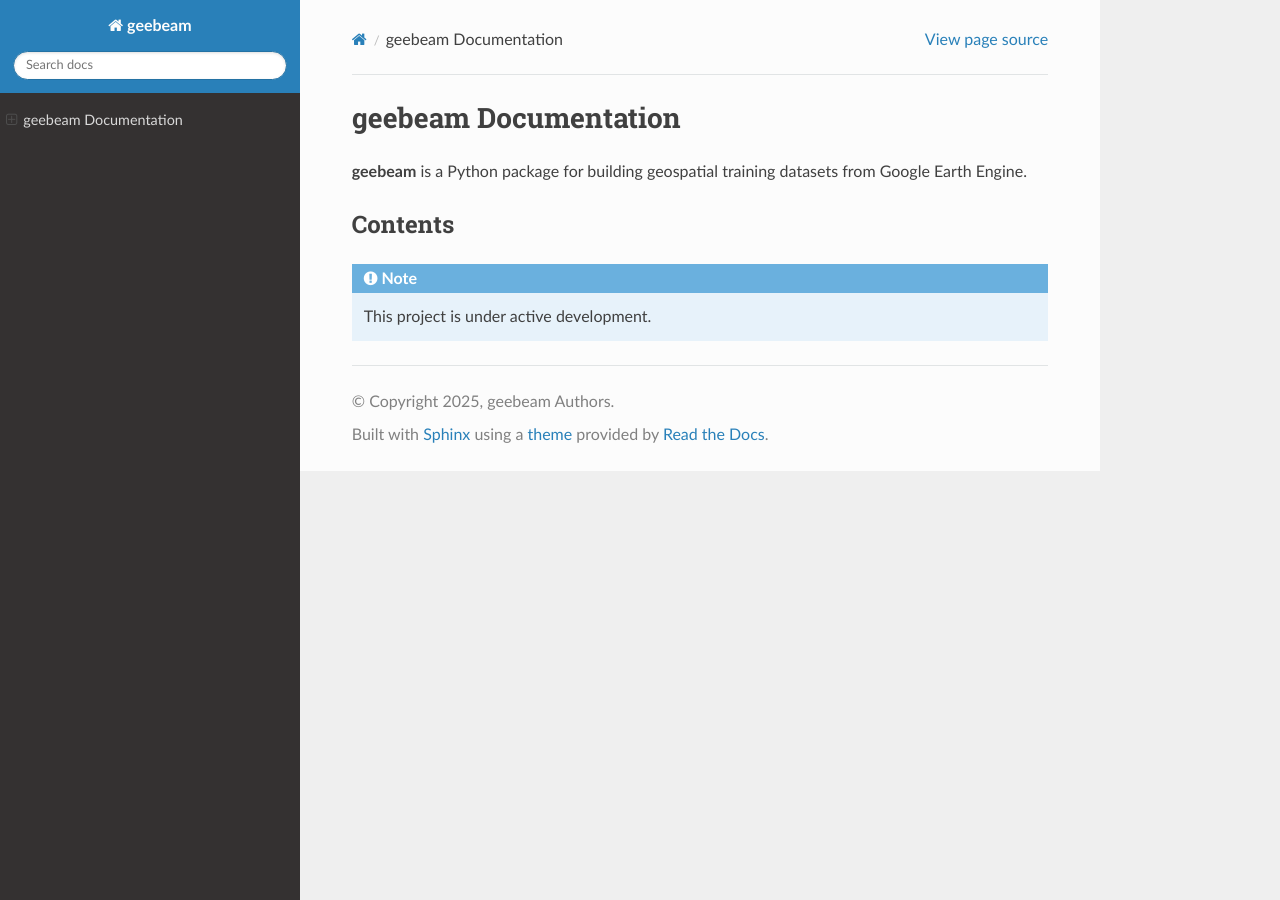
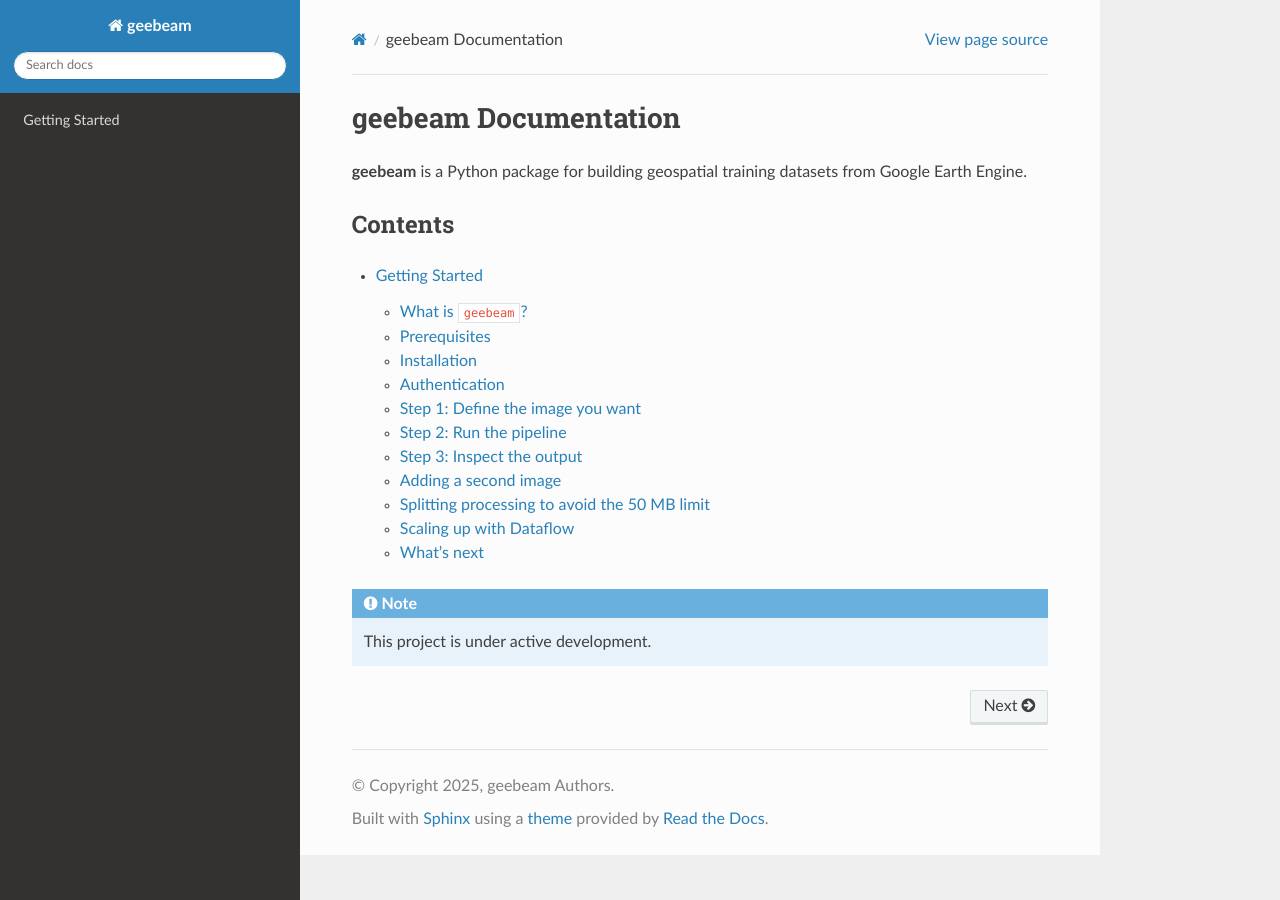
Before and after one commit to kysolvik/geebeam, a Sphinx documentation site: the page built from docs/index.rst, in a window 1280 px wide. Built offline with Sphinx 7.4.7 and the Read the Docs theme 3.1.0, drawn with Linux system fonts in a browser that asks for light colours; some of the changed lines change nothing that is shown.

Commit message:
Getting started tutorial

```diff
--- /dev/null
+++ b/docs/getting_started.rst
@@ -0,0 +1,330 @@
+Getting Started
+===============
+
+In this tutorial we will download a set of Landsat 8 image patches from a
+region of central-west Brazil and save them as GeoTIFFs on your local machine.
+By the end you will have real files you can open in QGIS, rasterio, or any GIS
+tool — and a working mental model of how ``geabeam`` pipelines are structured.
+
+.. note::
+
+   This tutorial runs locally. We'll keep the sample count small (10 patches)
+   so everything finishes in under a minute or so. For info on running on
+   DataFlow, see :ref:`scaling-up`.
+
+What is ``geebeam``?
+--------------------
+
+``geebeam`` builds and executes Apache Beam pipelines to download patches of
+Earth Engine data. It automatically runs in parallel, can be run locally or
+on Google Cloud Dataflow, and supports writing to various popular geospatial
+machine learning/AI dataset formats, including GeoTIFFs, Tensorflow Datasets,
+and WebDataset.
+
+Prerequisites
+-------------
+
+Before starting you will need:
+
+- **Python 3.10 or later**
+- **A Google account with Earth Engine access.** Sign up at
+  `earthengine.google.com <https://earthengine.google.com>`_ if you haven't
+  already. Approval is usually instant for existing Google accounts.
+- **A Google Cloud project.** Only needed if running on DataFlow and/or
+  if you do not meet `Earth Engine's Noncommercial/Research Use criteria
+  <https://earthengine.google.com/noncommercial/>`_. The Google Cloud
+  free tier is sufficient for this tutorial. Create one at
+  `console.cloud.google.com <https://console.cloud.google.com>`_.
+
+
+Installation
+------------
+
+.. code-block:: bash
+
+   pip install geebeam
+
+To verify the install worked:
+
+.. code-block:: python
+
+   import geebeam
+   print(geebeam.__version__)
+
+
+Authentication
+--------------
+
+geebeam uses the Earth Engine Python API, which needs a one-time authentication
+step:
+
+.. code-block:: bash
+
+   earthengine authenticate
+
+This opens a browser window and saves credentials locally. You only need to do
+this once per machine.
+
+You also need to tell Earth Engine which Google Cloud project to bill API calls
+against. The easiest way is to let the SDK detect it from your environment:
+
+.. code-block:: python
+
+   import google.auth
+   PROJECT_ID = google.auth.default()[1]   # reads from gcloud config
+   print(PROJECT_ID)                       # confirm it's the right project
+
+Or just set it directly::
+
+   PROJECT_ID = "my-gcp-project"
+
+
+Step 1: Define the image you want
+----------------------------------
+
+``geabeam`` downloads image "chips" — fixed-size pixel patches — from any
+``ee.Image`` you can build with the Earth Engine Python API. You tell ``geabeam``
+*what* to download; it handles the parallelism and file writing.
+
+Here we'll build a cloud-free Landsat 8 composite for 2023:
+
+.. code-block:: python
+
+   import ee
+   import geebeam
+
+   ee.Initialize(project=PROJECT_ID)
+
+   ls8_collection = ee.ImageCollection("LANDSAT/LC08/C02/T1_L2") \
+       .filterDate("2023-01-01", "2023-12-31")
+
+   ls8_composite = ls8_collection.median().select(
+       ["SR_B2", "SR_B3", "SR_B4", "SR_B5", "SR_B6", "SR_B7"]
+   )
+
+A few things to notice:
+
+- ``image_list`` (used in the next step) must be a **Python list** of
+  ``ee.Image`` objects, even when you only have one image. This is how ``geabeam``
+  knows how to split bands across workers when needed.
+- The image is not downloaded yet — this is just an EE graph definition. Nothing
+  leaves Google's servers until the pipeline runs. When that happens, ``geebeam``
+  will automatically serialize the  graph definition and send it to the workers
+  to start downloading patches.
+
+
+Step 2: Run the pipeline
+-------------------------
+
+:func:`~geebeam.sample_and_run_pipeline` is the quickest way to get started. It
+randomly samples ``n_sample`` points within a region, then downloads a patch
+centered on each point.
+
+.. code-block:: python
+
+   geebeam.sample_and_run_pipeline(
+       image_list=[ls8_composite],
+       sampling_region=ee.Geometry.Rectangle(-55.0, -12.0, -50.0, -16.0),
+       n_sample=10,
+       patch_size=128,   # 128 × 128 pixels per chip
+       scale=30,         # 30 m/pixel (native Landsat resolution)
+       crs="EPSG:4326",
+       project=PROJECT_ID,
+       output_path="./tutorial_output/",
+       validation_ratio=0.2,   # 2 of the 10 patches go to the validation split
+   )
+
+You will see Apache Beam log lines scroll by. When it finishes the
+``tutorial_output/`` directory will exist.
+
+**What does ``patch_size`` and ``scale`` mean together?**
+Each chip covers ``128 × 30 m = 3.84 km`` on a side. Increasing ``patch_size``
+gives more spatial context. Increasing ``scale`` also gives more spatial_context
+but at the cost of lower resolution/detail.
+
+**What does ``position`` do?**
+By default each sampling point is the *center* of its patch
+(``position="center"``). You can change this to ``"top-left"``,
+``"top-right"``, ``"bottom-left"``, or ``"bottom-right"`` if your workflow
+requires the coordinate to refer to a specific corner.
+
+
+Step 3: Inspect the output
+---------------------------
+
+.. code-block:: text
+
+   tutorial_output/
+   ├── train/
+   │   ├── 00000.tif
+   │   ├── 00001.tif
+   │   └── ...          (8 patches)
+   ├── validation/
+   │   ├── 00008.tif
+   │   └── 00009.tif    (2 patches)
+   └── metadata-00000-of-00001.parquet
+
+Each ``.tif`` is a multi-band GeoTIFF containing all the bands from your image
+list. The ``metadata`` Parquet file records the sampling location (``x``, ``y``),
+the patch origin (``x_topleft``, ``y_topleft``), the split assignment, and the
+file path for each chip.
+
+Open a chip with rasterio to confirm it looks right:
+
+.. code-block:: python
+
+   import rasterio
+   import matplotlib.pyplot as plt
+   import numpy as np
+
+   with rasterio.open("tutorial_output/train/00000.tif") as ds:
+       print("CRS:", ds.crs)
+       print("Bands:", ds.count)
+       print("Shape:", ds.height, "×", ds.width)
+
+       # Read RGB bands (B4=red, B3=green, B2=blue in Landsat 8 L2)
+       r, g, b = ds.read(2), ds.read(1), ds.read(0)
+
+   rgb = np.stack([r, g, b], axis=-1).astype(float)
+   rgb = (rgb - rgb.min()) / (rgb.max() - rgb.min() + 1e-6)   # stretch to [0, 1]
+   plt.imshow(rgb)
+   plt.title("Patch 00000 — RGB")
+   plt.axis("off")
+   plt.show()
+
+You can also read the metadata table:
+
+.. code-block:: python
+
+   import pandas as pd
+
+   df = pd.read_parquet("tutorial_output/metadata-00000-of-00001.parquet")
+   print(df[["id", "x", "y", "x_topleft", "y_topleft", "split", "image_path"]])
+
+
+Adding a second image
+----------------------
+
+One of the main reasons to use ``geabeam`` is that downloading many datasets in a
+single pipeline is just as easy as downloading one. The bands from every image in
+``image_list`` are stacked into the same chip/patch files:
+
+.. code-block:: python
+
+   # MapBiomas land-use / land-cover, same year
+   mb_lulc = (
+       ee.Image(
+           "projects/mapbiomas-public/assets/brazil/lulc/"
+           "collection10_1/mapbiomas_brazil_collection10_1_coverage_v1"
+       )
+       .select("classification_2023")
+   )
+
+   geebeam.sample_and_run_pipeline(
+       image_list=[ls8_composite, mb_lulc],    # both images here
+       sampling_region=ee.Geometry.Rectangle(-55.0, -12.0, -50.0, -16.0),
+       n_sample=10,
+       patch_size=128,
+       scale=30,
+       crs="EPSG:4326",
+       project=PROJECT_ID,
+       output_path="./tutorial_output_with_lulc/",
+       validation_ratio=0.2,
+   )
+
+The output TIFFs will now contain 7 bands (6 Landsat + 1 LULC). Band names in
+the file metadata match the EE band names, so you can always tell which is which.
+
+
+Splitting processing to avoid the 50 MB limit
+----------------------------------------------
+
+Each call to Earth Engine's ``computePixels`` API is capped at **50 MB** per
+response. By default ``geabeam`` combines all bands from all images in
+``image_list`` into a single request per patch, so you can hit this limit with
+large patches or many bands.
+
+A rough estimate of response size:
+
+.. code-block:: text
+
+   response_bytes ≈ patch_size × patch_size × n_bands × bytes_per_pixel
+   e.g. 512 × 512 × 48 bands × 4 bytes (float32) ≈ 50 MB
+
+When you expect to be near or over the limit, pass ``split_processing=True``.
+This makes ``geabeam`` issue **one** ``computePixels`` request per image in
+``image_list`` instead of one combined request, so each individual call stays
+well under the cap:
+
+.. code-block:: python
+
+   geebeam.sample_and_run_pipeline(
+       image_list=[ls8_composite, mb_lulc],
+       split_processing=True,    # one EE request per image
+       sampling_region=ee.Geometry.Rectangle(-55.0, -12.0, -50.0, -16.0),
+       n_sample=10,
+       patch_size=512,
+       scale=30,
+       crs="EPSG:4326",
+       project=PROJECT_ID,
+       output_path="./tutorial_output_split/",
+   )
+
+The output is identical — bands from all images are still merged into the same
+chip files. The only difference is the number of round-trips to Earth Engine
+per patch: one per image rather than one total. For small patches or few bands
+this adds unnecessary overhead, so leave it at the default (``False``) unless
+you actually need it.
+
+
+.. _scaling-up:
+
+Scaling up with Dataflow
+-------------------------
+
+The local runner is useful for development and small jobs. For production
+workloads — thousands of patches or large images — run on Google Cloud
+Dataflow. Write your pipeline call to a script and invoke it with Dataflow
+runner options:
+
+.. code-block:: bash
+
+   python my_pipeline.py \
+       --runner=DataflowRunner \
+       --region=us-east1 \
+       --worker_zone=us-east1-b \
+       --max_num_workers=8 \
+       --temp_location=gs://my-bucket/tmp/ \
+       --sdk_container_image=kysolvik/geebeam:|version| \
+       --machine_type=n2-highmem-2 \
+       --experiments=use_runner_v2
+
+Set ``output_path`` to a ``gs://`` path and ``geabeam`` will write directly to
+Google Cloud Storage. See the
+`Dataflow documentation <https://cloud.google.com/dataflow/docs>`_ for full
+option reference.
+
+.. tip::
+
+   Test your script locally first with ``--runner=DirectRunner`` before
+   submitting to Dataflow. This catches serialisation errors and EE API issues
+   without spending cloud credits.
+
+
+What's next
+------------
+
+- **Grid sampling** — use :func:`~geebeam.grid_and_run_pipeline` to sample on a
+  regular grid rather than randomly. Useful when you need complete spatial
+  coverage without gaps. You can also overlap by controlling the ``stride`` arg.
+- **Custom sampling points** — use :func:`~geebeam.run_pipeline` directly
+  and pass your own ``sampling_points`` as a Geopandas GeoDataFrame,
+  Pandas DataFrame, or Earth Engine Feature Collection (but they *must* have
+  point geometries). The ':mod:`~geebeam.sampler` submodule also has more options
+  for sampling, including custom dataset splits (e.g. train/val/test).
+- **Other output formats** — pass ``output_type="webdataset"`` to produce a
+  `WebDataset tar <https://github.com/webdataset/webdataset>`_
+  or output_type="tfds"` (requires ``pip install geebeam[tensorflow]``) to
+  write as a Tensorflow dataset. See :doc:`output_types` for more info.
+- **API reference** — full parameter documentation for all three pipeline
+  functions is in the :doc:`autoapi/geebeam/index` page.
--- a/docs/index.rst
+++ b/docs/index.rst
@@ -8,6 +8,8 @@
 
 .. toctree::
 
+   getting_started
+
 .. note::
 
    This project is under active development.
```
